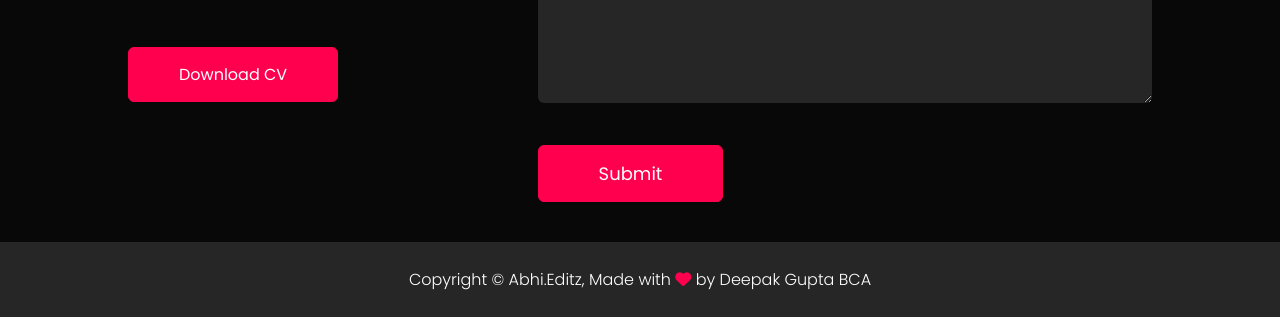
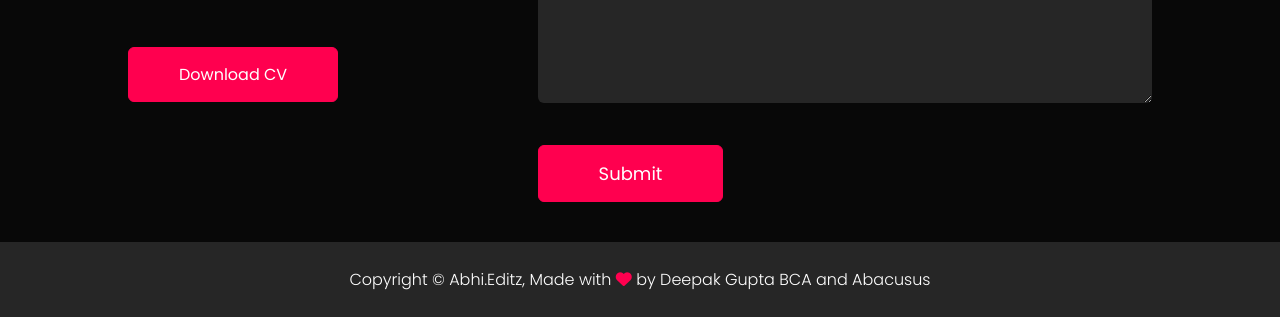
Before and after one commit to deepakguptabca/abhi_editz, a plain HTML site: page index.html in a window 1280 px wide. Shown: the part 3313-3630 px from the top of the page. Drawn offline with nearby package versions, Linux system fonts and the light colour scheme.

Commit message:
Update index.html

```diff
--- a/index.html
+++ b/index.html
@@ -160,7 +160,7 @@
         </div>
     </div>
     <div class="copyright">
-        <p>Copyright © Abhi.Editz, Made with <i class="fa-solid fa-heart"></i> by Deepak Gupta BCA</p>
+        <p>Copyright © Abhi.Editz, Made with <i class="fa-solid fa-heart"></i> by Deepak Gupta BCA and Abacusus</p>
     </div>
  </div>
 
```
